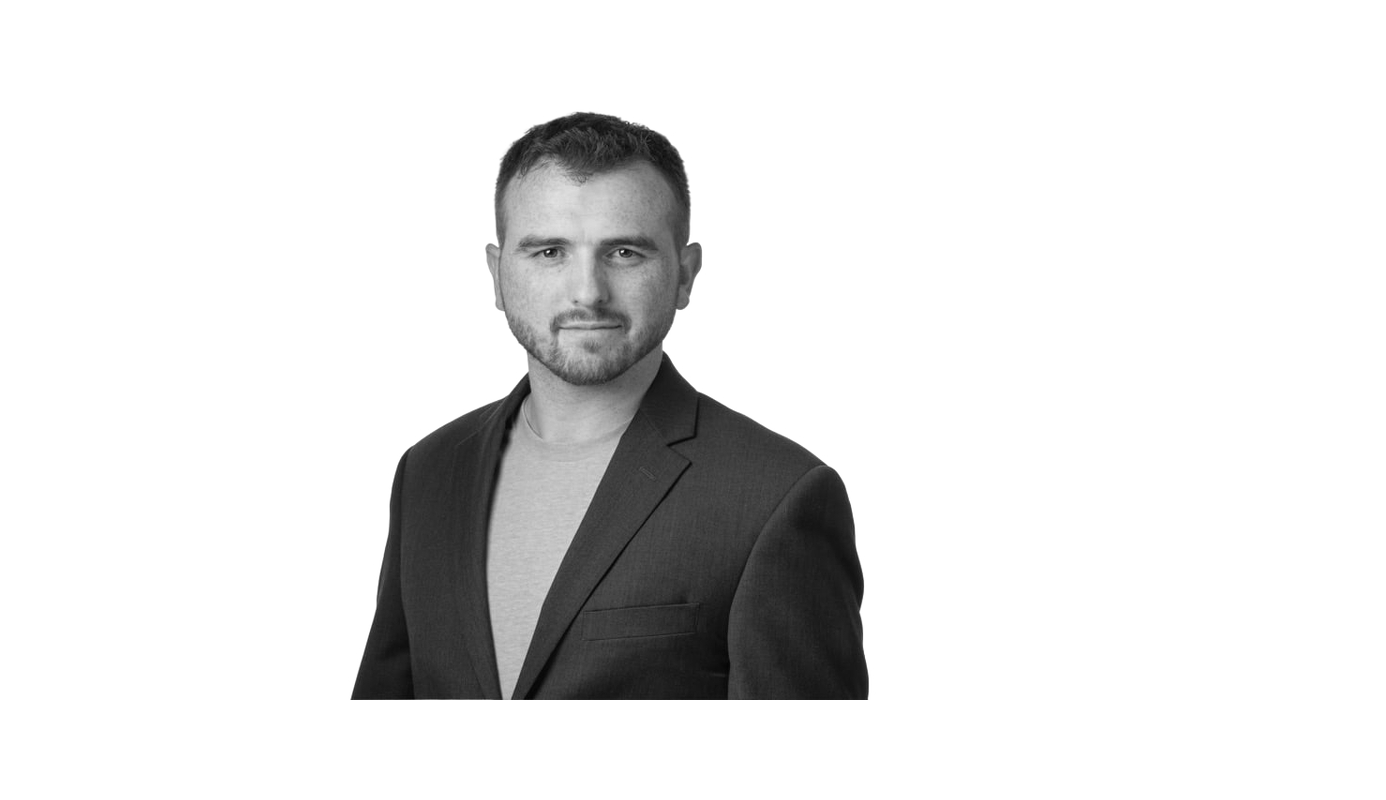
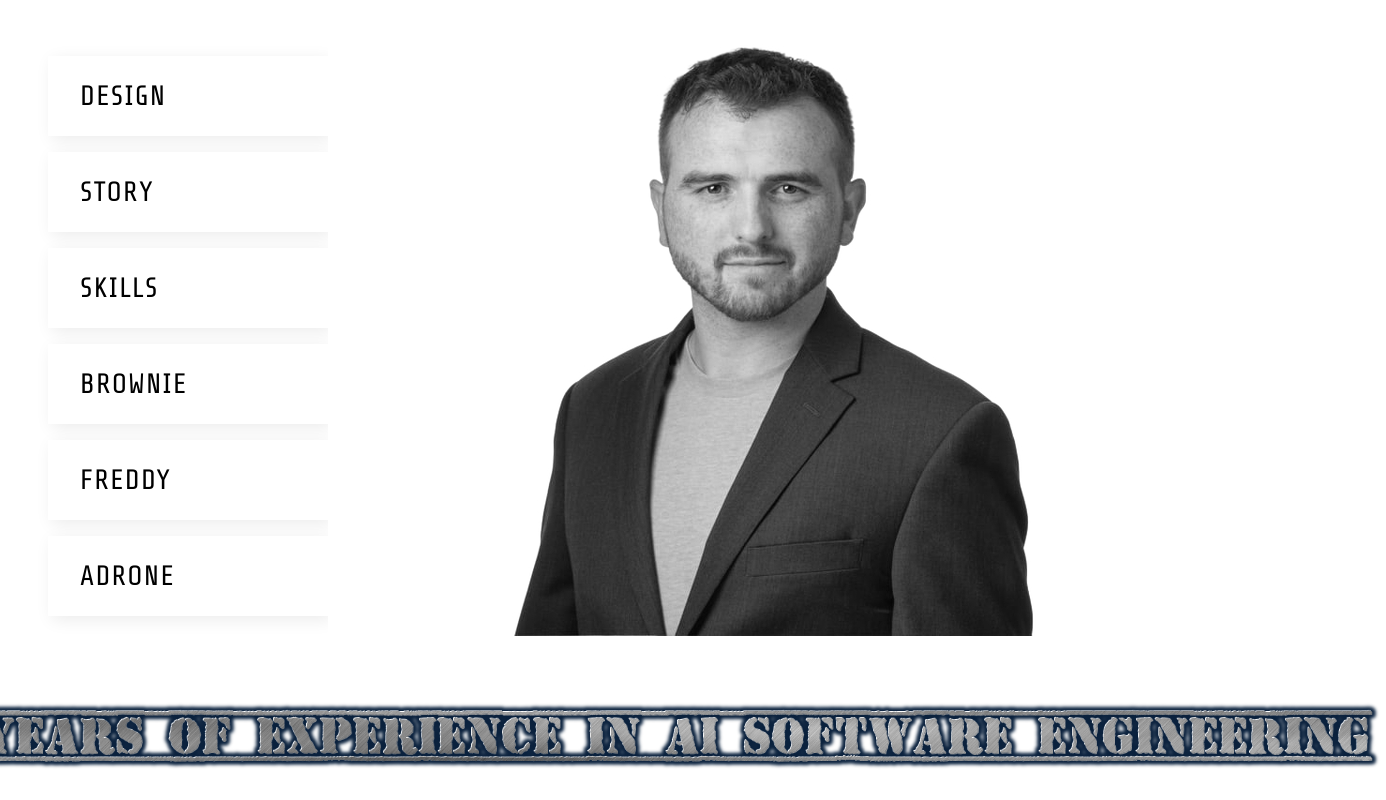
Before and after one commit to tatsuyakuroda/stephen-portfolio, a React (Vite) app: page / in a window 1280 px wide. Shown: the whole page, 1386 px wide, since content can reach past the window. Built offline with nearby package versions, Linux system fonts and the light colour scheme.

Commit message:
Enhance portfolio layout with new styles and navigation. Added Google Fonts for typography, restructured components for better layout, and implemented a sidebar navigation with buttons. Included footer with marquee effect for experience highlight.

```diff
--- a/index.html
+++ b/index.html
@@ -2,6 +2,9 @@
 <html lang="en">
   <head>
     <meta charset="UTF-8" />
+    <link rel="preconnect" href="https://fonts.googleapis.com" />
+    <link rel="preconnect" href="https://fonts.gstatic.com" crossorigin />
+    <link href="https://fonts.googleapis.com/css2?family=Share+Tech&display=swap" rel="stylesheet" />
     <link rel="icon" type="image/svg+xml" href="/favicon.svg" />
     <meta name="viewport" content="width=device-width, initial-scale=1.0" />
     <title>stephen-portfolio</title>
--- a/src/App.css
+++ b/src/App.css
@@ -1,10 +1,53 @@
-.canvas {
-  width: 100%;
+.app {
   min-height: 100svh;
+  display: flex;
+  flex-direction: column;
   background: #fff;
+}
+
+.layout {
+  flex: 1;
   display: flex;
   align-items: center;
+  background: #fff;
+}
+
+.sidebar {
+  display: flex;
+  flex-direction: column;
+  gap: 16px;
+  padding: 48px 0 48px 48px;
+  background: #fff;
+}
+
+.nav-btn {
+  width: 280px;
+  padding: 24px 32px;
+  font-family: 'Share Tech', 'Orbitron', system-ui, sans-serif;
+  font-size: 28px;
+  font-weight: 500;
+  letter-spacing: 0.05em;
+  color: #000;
+  background: #fff;
+  border: none;
+  border-radius: 0;
+  cursor: pointer;
+  text-align: left;
+  text-transform: uppercase;
+  box-shadow: 4px 4px 16px rgba(0, 0, 0, 0.08);
+  transition: box-shadow 0.2s;
+}
+
+.nav-btn:hover {
+  box-shadow: 6px 6px 24px rgba(0, 0, 0, 0.12);
+}
+
+.canvas {
+  flex: 1;
+  display: flex;
+  align-items: flex-end;
   justify-content: center;
+  background: #fff;
 }
 
 .portrait {
@@ -13,3 +56,21 @@
   height: auto;
   object-fit: contain;
 }
+
+.footer {
+  font-family: 'Share Tech', 'Orbitron', system-ui, sans-serif;
+  color: #000;
+}
+
+.footer-marquee {
+  display: flex;
+  justify-content: center;
+  padding: 24px 0;
+}
+
+.footer-marquee-img {
+  height: 80px;
+  width: auto;
+  display: block;
+  flex-shrink: 0;
+}
--- a/src/App.jsx
+++ b/src/App.jsx
@@ -1,13 +1,35 @@
 import './App.css'
+
+const navItems = ['DESIGN', 'STORY', 'SKILLS', 'BROWNIE', 'FREDDY', 'ADRONE']
 
 function App() {
   return (
-    <div className="canvas">
-      <img
-        src="/images/stephen.png"
-        alt="Stephen"
-        className="portrait"
-      />
+    <div className="app">
+      <div className="layout">
+        <nav className="sidebar">
+          {navItems.map((label) => (
+            <button key={label} type="button" className="nav-btn">
+              {label}
+            </button>
+          ))}
+        </nav>
+        <main className="canvas">
+          <img
+            src="/images/stephen.png"
+            alt="Stephen"
+            className="portrait"
+          />
+        </main>
+      </div>
+      <footer className="footer">
+        <div className="footer-marquee">
+          <img
+            src="/images/footertext.png"
+            alt="10 years of experience in AI software engineering"
+            className="footer-marquee-img"
+          />
+        </div>
+      </footer>
     </div>
   )
 }
```
Also changed, not shown: scripts/crop-footer-image.js (added, +18 -0 lines), public/images/footertext.png (added), public/images/footertext2.png (added).
